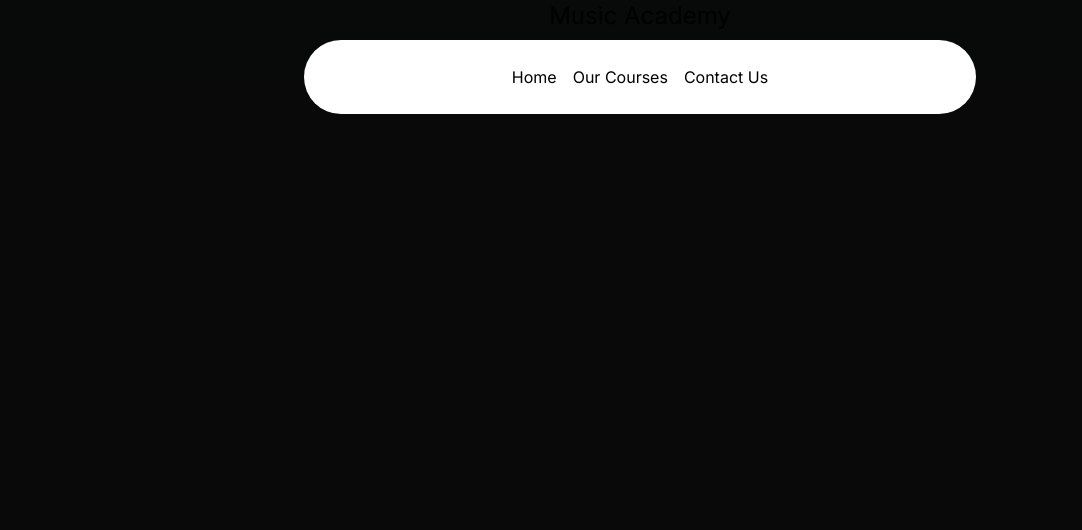
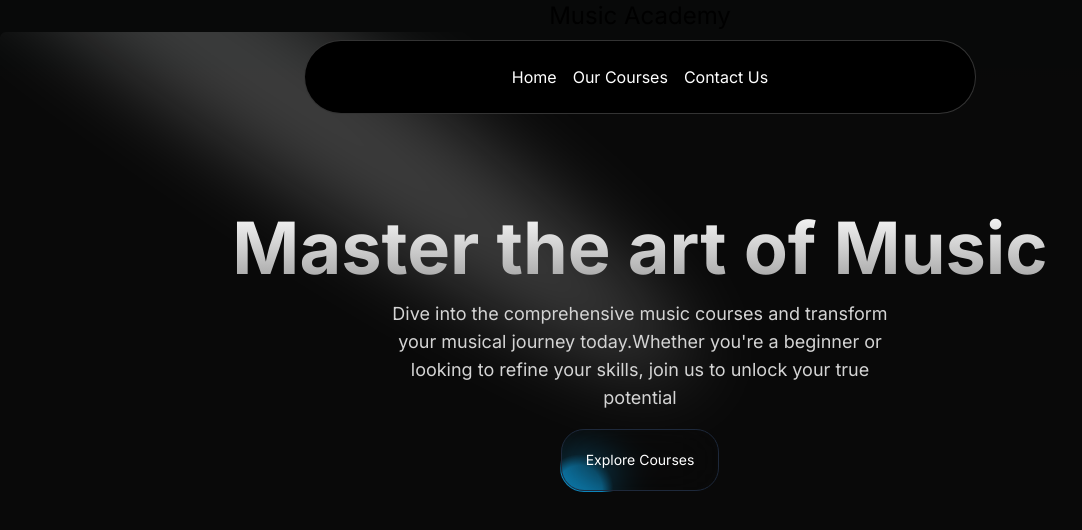
Before and after one commit to Himanshu-gupta31/Music-Academy, a Next.js app: page / in a window 1280 px wide. Shown: the top 530 px of the page, without its empty margins (0-1082 px from the left). Built offline with nearby package versions, Linux system fonts and the light colour scheme.

Commit message:
Completed Home Section

```diff
--- a/src/app/layout.tsx
+++ b/src/app/layout.tsx
@@ -16,7 +16,7 @@
   children: React.ReactNode;
 }>) {
   return (
-    <html lang="en">
+    <html lang="en" className="dark">
       <body className={inter.className}>
         <div className="relative w-full flex justify-center items-center">
         <Navbar/>
--- a/src/app/page.tsx
+++ b/src/app/page.tsx
@@ -1,9 +1,11 @@
+import HeroSection from "@/components/HeroSection";
 import Image from "next/image";
 
 export default function Home() {
   return (
     <main className="min-h-screen bg-black/[0.96] antialiased bg-grid-white/[0.02]">
       <h1 className="text-2xl text-center">Music Academy</h1>
+      <HeroSection/>
     </main>
   );
 }
--- /dev/null
+++ b/src/components/HeroSection.tsx
@@ -0,0 +1,30 @@
+import Link from "next/link";
+import React from "react";
+import { Spotlight } from "./ui/Spotlight";
+import { Button } from "./ui/moving-border";
+
+function HeroSection(){
+    return (
+        <div
+        className="h-auto md:h-[40rem] w-full rounded-md flex flex-col items-center justify-center relative overflow-hidden mx-auto py-10 md:py-0">
+             <Spotlight
+        className="-top-40 left-0 md:left-60 md:-top-20"
+        fill="white"
+      />
+            <div className="p-4 z-10 text-center relative w-full">
+                <h1 className="mt-20 md:mt-0 text-4xl md:text-7xl font-bold bg-clip-text text-transparent bg-gradient-to-b from-neutral-50 to-neutral-400">Master the art of Music</h1>
+                <p className="mt-4 font-normal text-base md:text-lg text-neutral-300 max-w-lg mx-auto">Dive into the comprehensive music courses and transform your musical journey today.Whether you're a beginner or looking to refine your skills, join us to unlock your true potential </p>
+                <div className="mt-4">
+                    <Link href={"/courses"}>
+                    <Button borderRadius="1.5rem" className="bg-black/0.5">
+                        Explore Courses
+
+                    </Button>
+                    </Link>
+                </div>
+            </div>
+
+        </div>
+    )
+}
+export default HeroSection
--- /dev/null
+++ b/src/components/ui/Spotlight.tsx
@@ -0,0 +1,56 @@
+import React from "react";
+import { cn } from "@/lib/utils";
+
+type SpotlightProps = {
+  className?: string;
+  fill?: string;
+};
+
+export const Spotlight = ({ className, fill }: SpotlightProps) => {
+  return (
+    <svg
+      className={cn(
+        "animate-spotlight pointer-events-none absolute z-[1]  h-[169%] w-[138%] lg:w-[84%] opacity-0",
+        className
+      )}
+      xmlns="http://www.w3.org/2000/svg"
+      viewBox="0 0 3787 2842"
+      fill="none"
+    >
+      <g filter="url(#filter)">
+        <ellipse
+          cx="1924.71"
+          cy="273.501"
+          rx="1924.71"
+          ry="273.501"
+          transform="matrix(-0.822377 -0.568943 -0.568943 0.822377 3631.88 2291.09)"
+          fill={fill || "white"}
+          fillOpacity="0.21"
+        ></ellipse>
+      </g>
+      <defs>
+        <filter
+          id="filter"
+          x="0.860352"
+          y="0.838989"
+          width="3785.16"
+          height="2840.26"
+          filterUnits="userSpaceOnUse"
+          colorInterpolationFilters="sRGB"
+        >
+          <feFlood floodOpacity="0" result="BackgroundImageFix"></feFlood>
+          <feBlend
+            mode="normal"
+            in="SourceGraphic"
+            in2="BackgroundImageFix"
+            result="shape"
+          ></feBlend>
+          <feGaussianBlur
+            stdDeviation="151"
+            result="effect1_foregroundBlur_1065_8"
+          ></feGaussianBlur>
+        </filter>
+      </defs>
+    </svg>
+  );
+};
--- /dev/null
+++ b/src/components/ui/moving-border.tsx
@@ -0,0 +1,139 @@
+"use client";
+import React from "react";
+import {
+  motion,
+  useAnimationFrame,
+  useMotionTemplate,
+  useMotionValue,
+  useTransform,
+} from "framer-motion";
+import { useRef } from "react";
+import { cn } from "@/lib/utils";
+
+export function Button({
+  borderRadius = "1.75rem",
+  children,
+  as: Component = "button",
+  containerClassName,
+  borderClassName,
+  duration,
+  className,
+  ...otherProps
+}: {
+  borderRadius?: string;
+  children: React.ReactNode;
+  as?: any;
+  containerClassName?: string;
+  borderClassName?: string;
+  duration?: number;
+  className?: string;
+  [key: string]: any;
+}) {
+  return (
+    <Component
+      className={cn(
+        "bg-transparent relative text-xl  h-16 w-40 p-[1px] overflow-hidden ",
+        containerClassName
+      )}
+      style={{
+        borderRadius: borderRadius,
+      }}
+      {...otherProps}
+    >
+      <div
+        className="absolute inset-0"
+        style={{ borderRadius: `calc(${borderRadius} * 0.96)` }}
+      >
+        <MovingBorder duration={duration} rx="30%" ry="30%">
+          <div
+            className={cn(
+              "h-20 w-20 opacity-[0.8] bg-[radial-gradient(var(--sky-500)_40%,transparent_60%)]",
+              borderClassName
+            )}
+          />
+        </MovingBorder>
+      </div>
+
+      <div
+        className={cn(
+          "relative bg-slate-900/[0.8] border border-slate-800 backdrop-blur-xl text-white flex items-center justify-center w-full h-full text-sm antialiased",
+          className
+        )}
+        style={{
+          borderRadius: `calc(${borderRadius} * 0.96)`,
+        }}
+      >
+        {children}
+      </div>
+    </Component>
+  );
+}
+
+export const MovingBorder = ({
+  children,
+  duration = 2000,
+  rx,
+  ry,
+  ...otherProps
+}: {
+  children: React.ReactNode;
+  duration?: number;
+  rx?: string;
+  ry?: string;
+  [key: string]: any;
+}) => {
+  const pathRef = useRef<any>();
+  const progress = useMotionValue<number>(0);
+
+  useAnimationFrame((time) => {
+    const length = pathRef.current?.getTotalLength();
+    if (length) {
+      const pxPerMillisecond = length / duration;
+      progress.set((time * pxPerMillisecond) % length);
+    }
+  });
+
+  const x = useTransform(
+    progress,
+    (val) => pathRef.current?.getPointAtLength(val).x
+  );
+  const y = useTransform(
+    progress,
+    (val) => pathRef.current?.getPointAtLength(val).y
+  );
+
+  const transform = useMotionTemplate`translateX(${x}px) translateY(${y}px) translateX(-50%) translateY(-50%)`;
+
+  return (
+    <>
+      <svg
+        xmlns="http://www.w3.org/2000/svg"
+        preserveAspectRatio="none"
+        className="absolute h-full w-full"
+        width="100%"
+        height="100%"
+        {...otherProps}
+      >
+        <rect
+          fill="none"
+          width="100%"
+          height="100%"
+          rx={rx}
+          ry={ry}
+          ref={pathRef}
+        />
+      </svg>
+      <motion.div
+        style={{
+          position: "absolute",
+          top: 0,
+          left: 0,
+          display: "inline-block",
+          transform,
+        }}
+      >
+        {children}
+      </motion.div>
+    </>
+  );
+};
--- a/tailwind.config.ts
+++ b/tailwind.config.ts
@@ -1,3 +1,8 @@
+const defaultTheme = require("tailwindcss/defaultTheme");
+const colors = require("tailwindcss/colors");
+const {
+  default: flattenColorPalette,
+} = require("tailwindcss/lib/util/flattenColorPalette");
 import type { Config } from "tailwindcss";
 
 const config: Config = {
@@ -6,6 +11,7 @@
     "./src/components/**/*.{js,ts,jsx,tsx,mdx}",
     "./src/app/**/*.{js,ts,jsx,tsx,mdx}",
   ],
+  darkMode:"class",
   theme: {
     extend: {
       backgroundImage: {
@@ -13,8 +19,33 @@
         "gradient-conic":
           "conic-gradient(from 180deg at 50% 50%, var(--tw-gradient-stops))",
       },
+      animation: {
+        spotlight: "spotlight 2s ease .75s 1 forwards",
+      },
+      keyframes: {
+        spotlight: {
+          "0%": {
+            opacity: "0",
+            transform: "translate(-72%, -62%) scale(0.5)",
+          },
+          "100%": {
+            opacity: "1",
+            transform: "translate(-50%,-40%) scale(1)",
+          },
+        },
+      },
     },
   },
-  plugins: [],
+  plugins: [addVariablesForColors],
 };
+function addVariablesForColors({ addBase, theme }: any) {
+  let allColors = flattenColorPalette(theme("colors"));
+  let newVars = Object.fromEntries(
+    Object.entries(allColors).map(([key, val]) => [`--${key}`, val])
+  );
+
+  addBase({
+    ":root": newVars,
+  });
+}
 export default config;
```
